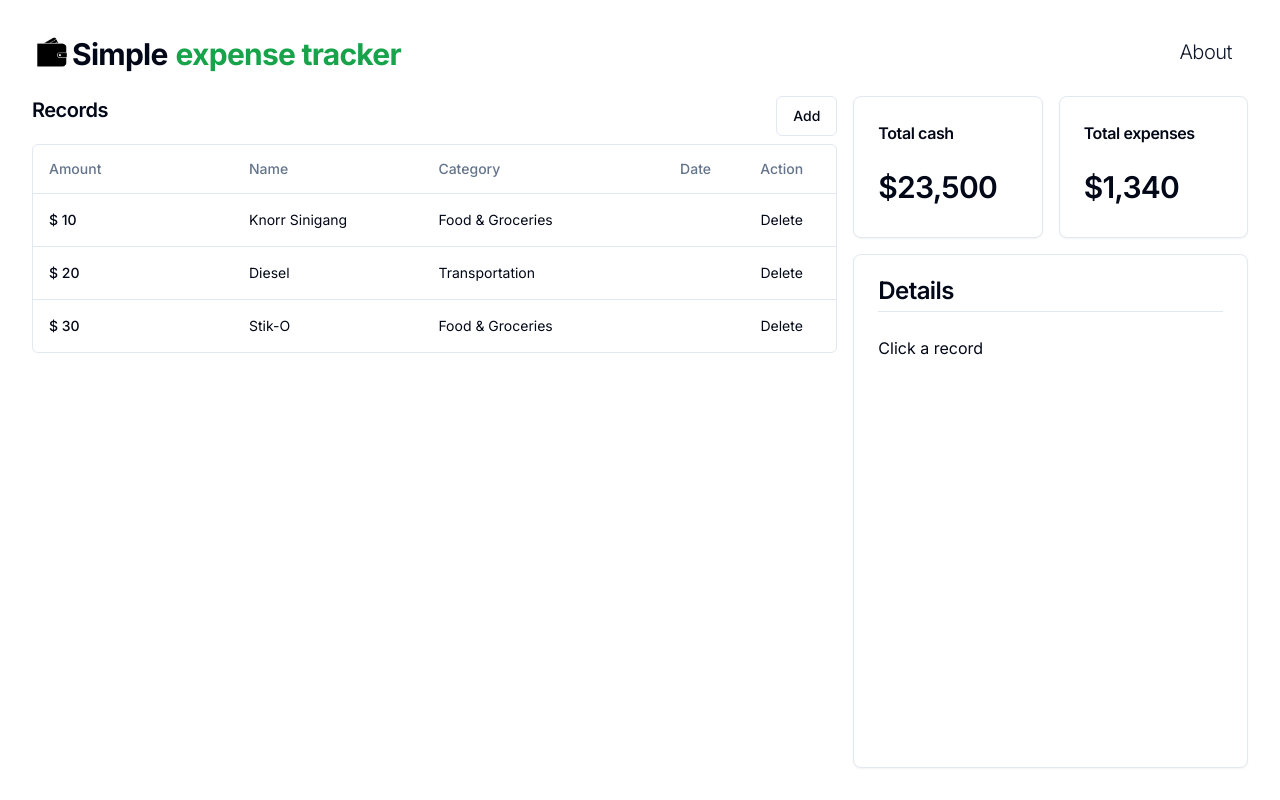
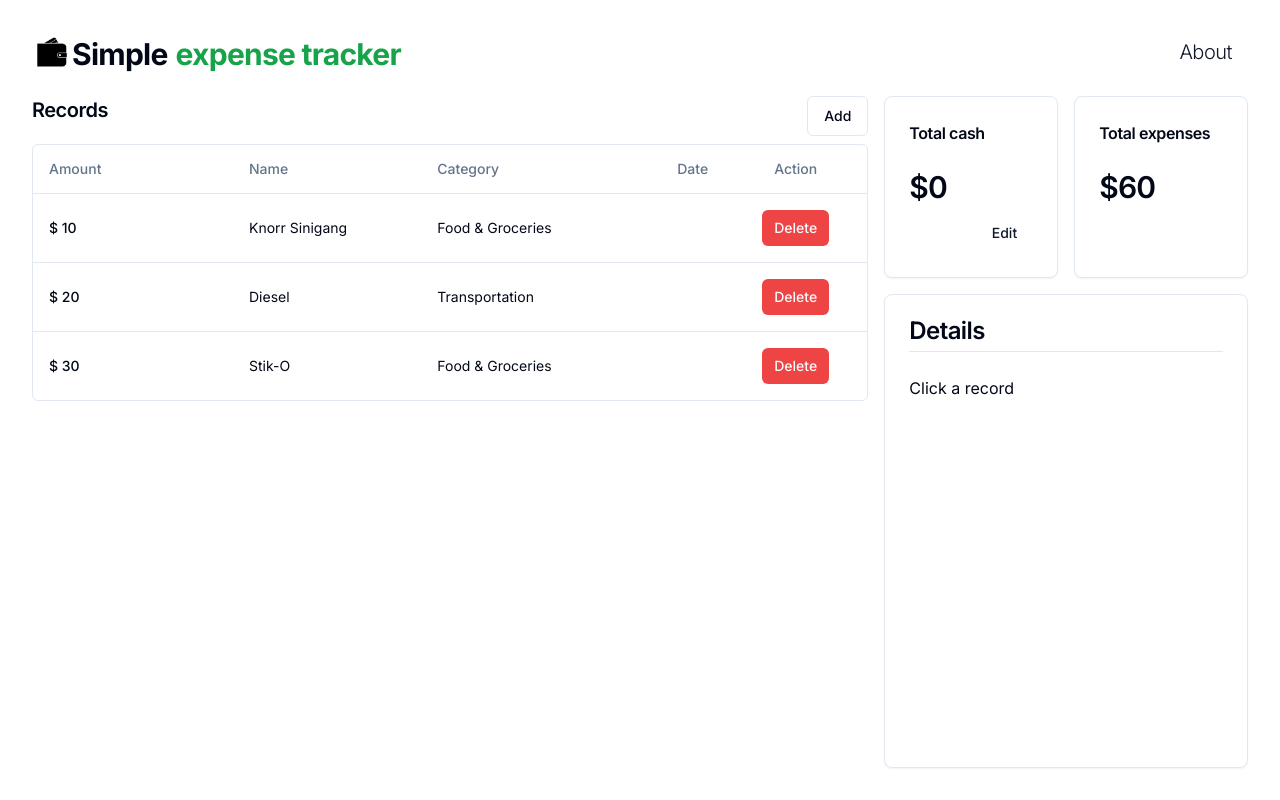
Before and after one commit to francisquianzon/simple-expense-tracker, a Next.js app: page / in a window 1280 px wide. Built offline with nearby package versions, Linux system fonts and the light colour scheme.

Commit message:
Add delete functionality; Add edit total functionality

```diff
--- /dev/null
+++ b/app/components/Details/EditDialog.tsx
@@ -0,0 +1,48 @@
+import { Button } from '@/components/ui/button';
+import {
+  Dialog,
+  DialogClose,
+  DialogContent,
+  DialogFooter,
+  DialogHeader,
+  DialogTitle,
+  DialogTrigger,
+} from '@/components/ui/dialog';
+import { Input } from '@/components/ui/input';
+import { FormEvent, useContext } from 'react';
+import { ExpenseDataContext } from '@/app/page';
+
+const EditDialog = () => {
+  const { totalCash, setTotalCash } = useContext(ExpenseDataContext);
+
+  const handleFormSubmit = (e: FormEvent<HTMLFormElement>) => {
+    e.preventDefault();
+    const formData = new FormData(e.target as HTMLFormElement);
+    setTotalCash(Number(formData.get('updatedCash')));
+  };
+
+  return (
+    <Dialog>
+      <DialogTrigger asChild>
+        <Button variant="link">Edit</Button>
+      </DialogTrigger>
+      <DialogContent className="w-1/5">
+        <DialogHeader>
+          <DialogTitle>Adjust total balance</DialogTitle>
+        </DialogHeader>
+        <form onSubmit={handleFormSubmit}>
+          <div className="pb-4">
+            <Input defaultValue={totalCash} required name="updatedCash" type="number" />
+          </div>
+          <DialogFooter>
+            <DialogClose asChild>
+              <Button type="submit">Save changes</Button>
+            </DialogClose>
+          </DialogFooter>
+        </form>
+      </DialogContent>
+    </Dialog>
+  );
+};
+
+export default EditDialog;
--- a/app/components/Details/ExpenseDetails.tsx
+++ b/app/components/Details/ExpenseDetails.tsx
@@ -2,25 +2,40 @@
 import { Card, CardContent, CardHeader, CardTitle } from '@/components/ui/card';
 import { useContext, useMemo } from 'react';
 import { ExpenseDataContext } from '@/app/page';
+import EditDialog from './EditDialog';
 
 const ExpenseDetails = () => {
-  const { activeDataId, data } = useContext(ExpenseDataContext);
+  const { activeDataId, data, totalCash } = useContext(ExpenseDataContext);
+
+  const totalExpenses = useMemo(() => {
+    return data.reduce((accumulator, datum) => {
+      return (accumulator += datum.amount);
+    }, 0);
+  }, [data]);
 
   // Finds and sets the expense to be displayed based on the given ID
   const activeExpenseObject = useMemo(() => {
     const activeExpense = data.find((datum) => datum.id === activeDataId);
     return activeExpense;
-  }, [activeDataId]);
+    // Added data as a dependency to update details when an expense is deleted
+  }, [activeDataId, data]);
 
   return (
     <div className="flex h-full w-1/3 flex-col">
       <div className="flex flex-row">
         <Card className="mx-2 w-1/2">
           <CardHeader>
-            <CardTitle className="text-base">Total cash</CardTitle>
+            <div className="flex flex-row">
+              <CardTitle className="text-base">Total cash</CardTitle>
+            </div>
           </CardHeader>
           <CardContent>
-            <h2 className="scroll-m-20 pb-2 text-3xl font-semibold tracking-tight first:mt-0">$23,500</h2>
+            <div className="flex flex-col">
+              <h2 className="scroll-m-20 pb-2 text-3xl font-semibold tracking-tight first:mt-0">${totalCash}</h2>
+              <div className="flex flex-1 justify-end">
+                <EditDialog />
+              </div>
+            </div>
           </CardContent>
         </Card>
         <Card className="ml-2 w-1/2">
@@ -28,7 +43,7 @@ const ExpenseDetails = () => {
             <CardTitle className="text-base">Total expenses</CardTitle>
           </CardHeader>
           <CardContent>
-            <h2 className="scroll-m-20 pb-2 text-3xl font-semibold tracking-tight first:mt-0">$1,340</h2>
+            <h2 className="scroll-m-20 pb-2 text-3xl font-semibold tracking-tight first:mt-0">${totalExpenses}</h2>
           </CardContent>
         </Card>
       </div>
--- a/app/components/Expenses/AddDialog.tsx
+++ b/app/components/Expenses/AddDialog.tsx
@@ -28,7 +28,7 @@ const AddDialog = () => {
     const expenseFormData: TExpenseData = {
       id: uuidv4(),
       name: formData.get('name') as string,
-      amount: formData.get('amount') as unknown as number,
+      amount: Number(formData.get('amount') as string),
       category: formData.get('category-select') as CategoryList,
       description: formData.get('description') as string,
       date: (formData.get('date') as string).toString(),
--- a/app/components/Expenses/Expenses.tsx
+++ b/app/components/Expenses/Expenses.tsx
@@ -4,7 +4,7 @@ import AddDialog from './AddDialog';
 import ExpenseList from './ExpensesList';
 const Expenses = () => {
   return (
-    <div className="flex w-2/3 flex-col">
+    <div className="flex w-3/4 flex-col">
       <div className="flex flex-row justify-between">
         <h3 className="scroll-m-20 text-xl font-semibold tracking-tight">Records</h3>
         <AddDialog />
--- a/app/components/Expenses/ExpensesList.tsx
+++ b/app/components/Expenses/ExpensesList.tsx
@@ -3,11 +3,16 @@ import { Table, TableBody, TableCell, TableHead, TableHeader, TableRow } from '@
 import { TExpenseData } from '@/app/types';
 import { useContext } from 'react';
 import { ExpenseDataContext } from '@/app/page';
+import { Button } from '@/components/ui/button';
 
 const ExpenseList = () => {
-  const { data, setActiveExpenseData } = useContext(ExpenseDataContext);
+  const { data, setActiveExpenseData, deleteExpenseData } = useContext(ExpenseDataContext);
   const handleRowClick = (expense: TExpenseData) => {
     setActiveExpenseData(expense.id);
+  };
+
+  const handleDeleteClick = (expenseId: string) => {
+    deleteExpenseData(expenseId);
   };
 
   if (!data?.length) {
@@ -32,7 +37,11 @@ const ExpenseList = () => {
               <TableCell>{expense.name}</TableCell>
               <TableCell>{expense.category}</TableCell>
               <TableCell className="text-right">{expense.date ? expense.date.toString() : ''}</TableCell>
-              <TableCell className="text-center">Delete</TableCell>
+              <TableCell className="text-center">
+                <Button variant="destructive" size="sm" onClick={() => handleDeleteClick(expense.id)}>
+                  Delete
+                </Button>
+              </TableCell>
             </TableRow>
           ))}
         </TableBody>
--- a/app/constants.ts
+++ b/app/constants.ts
@@ -1,4 +1,4 @@
-import { TExpenseData, TExpenseDataContext } from "./types";
+import { TExpenseDataContext } from "./types";
 
 export enum CategoryList {
     Food = 'Food & Groceries',
@@ -6,7 +6,12 @@ export enum CategoryList {
     Shopping = 'Shopping'
 }
 
-export const sampleExpenseData: TExpenseDataContext = {
+export const defaultExpenseData: TExpenseDataContext = {
     data: [],
-    setExpenseData: () => {},
+    activeDataId: "",
+    totalCash: 0,
+    setExpenseData: () => { },
+    setActiveExpenseData: () => { },
+    deleteExpenseData: () => { },
+    setTotalCash: () => {}
 };
--- a/app/layout.tsx
+++ b/app/layout.tsx
@@ -1,12 +1,12 @@
-import type { Metadata } from "next";
-import { Inter } from "next/font/google";
-import "./globals.css";
+import type { Metadata } from 'next';
+import { Inter } from 'next/font/google';
+import './globals.css';
 
-const inter = Inter({ subsets: ["latin"] });
+const inter = Inter({ subsets: ['latin'] });
 
 export const metadata: Metadata = {
-  title: "Create Next App",
-  description: "Generated by create next app",
+  title: 'Simple expense tracker',
+  description: 'expense trancker',
 };
 
 export default function RootLayout({
--- a/app/mocks/expenses.ts
+++ b/app/mocks/expenses.ts
@@ -1,7 +1,7 @@
 import { CategoryList } from "../constants";
 import { TExpenseData } from "../types";
 
-export const expensesData: TExpenseData[] = [
+export const mockExpensesData: TExpenseData[] = [
     {
         name: 'Knorr Sinigang',
         amount: 10,
--- a/app/page.tsx
+++ b/app/page.tsx
@@ -2,16 +2,21 @@
 import Header from './components/Header/Header';
 import Expenses from './components/Expenses/Expenses';
 import ExpenseDetails from './components/Details/ExpenseDetails';
-import { createContext, useEffect, useState } from 'react';
+import { createContext, useState } from 'react';
 import { TExpenseData } from './types';
-import { sampleExpenseData } from './constants';
-import { expensesData } from './mocks/expenses';
+import { defaultExpenseData } from './constants';
+import { mockExpensesData } from './mocks/expenses';
 
-export const ExpenseDataContext = createContext(sampleExpenseData);
+export const ExpenseDataContext = createContext(defaultExpenseData);
 
 export default function Home() {
-  const [expenseData, setExpenseData] = useState<TExpenseData[]>(expensesData); // Set initial data for testing/demo; remove if necessary
+  const [expenseData, setExpenseData] = useState<TExpenseData[]>(mockExpensesData); // Set initial mock data for testing/demo; remove if necessary
   const [activeExpenseData, setActiveExpenseData] = useState<string>('');
+  const [totalCash, setTotalCash] = useState<number>(0);
+
+  const handleSetTotalCash = (value: number) => {
+    setTotalCash(value);
+  };
 
   const handleSetActiveExpense = (expenseId: string) => {
     setActiveExpenseData(expenseId);
@@ -19,15 +24,29 @@ export default function Home() {
 
   const handleSetExpenseData = (expense: TExpenseData) => {
     setExpenseData((prev) => [...prev, expense]);
+    setTotalCash((prev) => prev - expense.amount);
+  };
+
+  const handleDeleteExpenseData = (expenseId: string) => {
+    let expenseAmount = 0;
+    const updatedData = expenseData.filter((datum) => {
+      if (datum.id === expenseId) expenseAmount = datum.amount;
+      return datum.id !== expenseId;
+    });
+    setExpenseData(updatedData);
+    setTotalCash((prev) => prev + expenseAmount);
   };
 
   return (
     <ExpenseDataContext.Provider
       value={{
         data: expenseData,
+        totalCash,
         setExpenseData: handleSetExpenseData,
         activeDataId: activeExpenseData,
         setActiveExpenseData: handleSetActiveExpense,
+        deleteExpenseData: handleDeleteExpenseData,
+        setTotalCash: handleSetTotalCash,
       }}
     >
       <div className="flex h-screen flex-col p-8">
--- a/app/types.ts
+++ b/app/types.ts
@@ -11,8 +11,10 @@ export type TExpenseData = {
 
 export type TExpenseDataContext = {
     data: TExpenseData[],
-    activeDataId?: string;
-    totalCash?: number;
+    activeDataId: string;
+    totalCash: number;
     setExpenseData: (expense: TExpenseData) => void;
     setActiveExpenseData: (expenseId: string) => void;
+    deleteExpenseData: (expenseId: string) => void;
+    setTotalCash: (cash: number) => void;
 }
```
